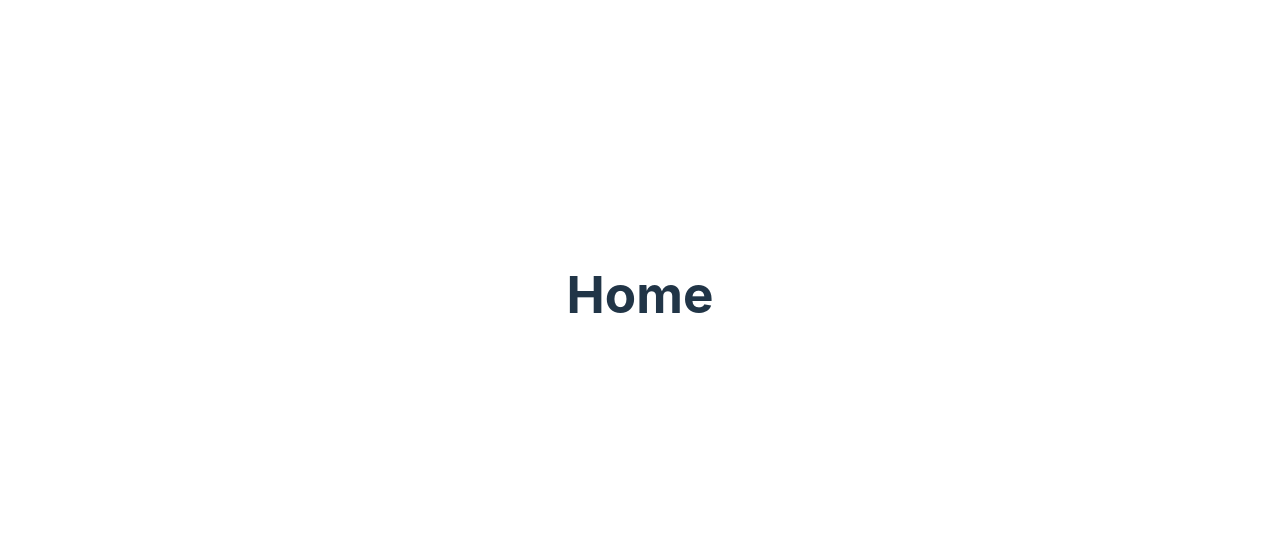
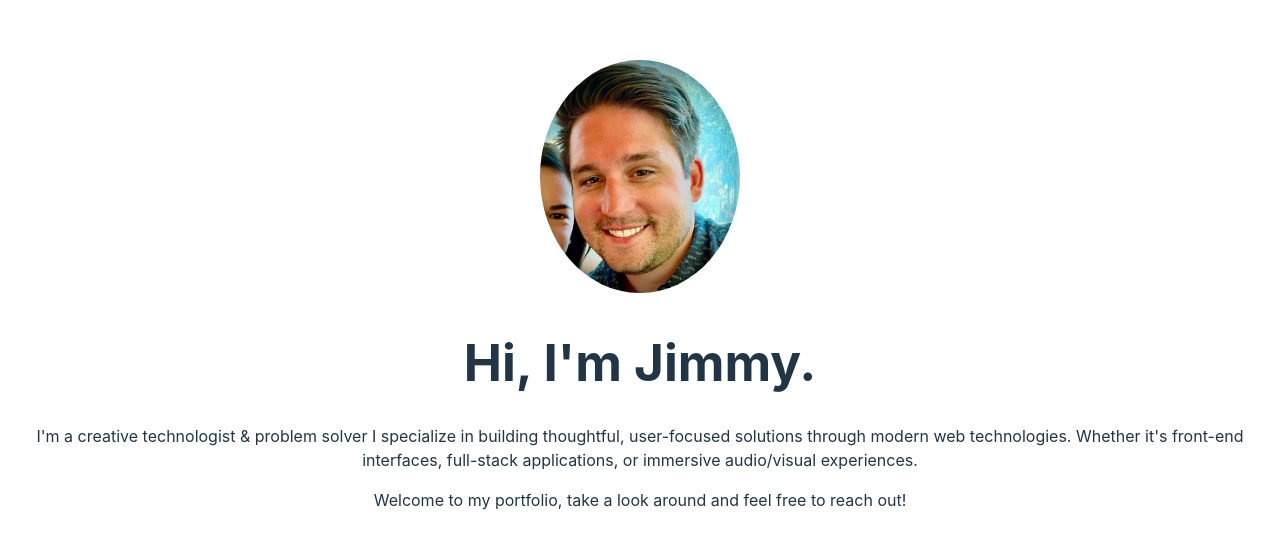
Before and after one commit to Jimmykotter/Jimmy-React-Portfolio, a React (Vite) app: page / in a window 1280 px wide. Shown: the part 106-654 px from the top of the page. Built offline with nearby package versions, Linux system fonts and the light colour scheme.

Commit message:
added homepage content

```diff
--- a/src/Pages/About.tsx
+++ b/src/Pages/About.tsx
@@ -1,3 +1,6 @@
+// import Navbar from "./Pages/Navbar";
+
 export default function About() {
-    return <h1>About</h1>
+    return <h1>About Content</h1>
+
 }
--- a/src/Pages/Home.tsx
+++ b/src/Pages/Home.tsx
@@ -1,5 +1,16 @@
-export default function Home() {console.log("this is the home page")
+import myPhoto from '../assets/myPhoto.jpg';
 
-    return <h1>Home</h1>
+export default function Home(){
 
+    return <>
+    <img src={myPhoto} alt="Jimmy" style={{ width: '200px', borderRadius: '50%' }} />
+    <h1>Hi, I'm Jimmy.</h1>
+
+    <p>
+    I'm a creative technologist & problem solver I specialize in building thoughtful, user-focused solutions through modern web technologies. Whether it's front-end interfaces, full-stack applications, or immersive audio/visual experiences.
+    </p>
+    <p>
+      Welcome to my portfolio, take a look around and feel free to reach out!
+    </p>
+    </>
 }
--- a/src/Pages/Navbar.tsx
+++ b/src/Pages/Navbar.tsx
@@ -1,13 +1,13 @@
 import { Link } from "react-router-dom";
 
-export default function Navbar() {
+function Navbar() {
   return (
     <nav className="nav">
-      <Link to ="home">Jimmy Kotter/</Link>
+      <Link to ="/">Jimmy Kotter</Link>
       <ul>
         <li>
           {" "}
-          <Link to="/aboutme">About Me</Link>
+          <Link to="/about">About</Link>
         </li>
         <li>
           <Link to="/portfolio">Portfolio</Link>
@@ -24,6 +24,9 @@ export default function Navbar() {
     </nav>
   );
 }
+
+export default Navbar;
+
 // import { Link, useMatch, useResolvedPath } from "react-router-dom"
 
 // export default function Navbar() {
```
Also changed, not shown: src/App.tsx (+28 -20 lines), src/assets/myPhoto.jpg (added).
